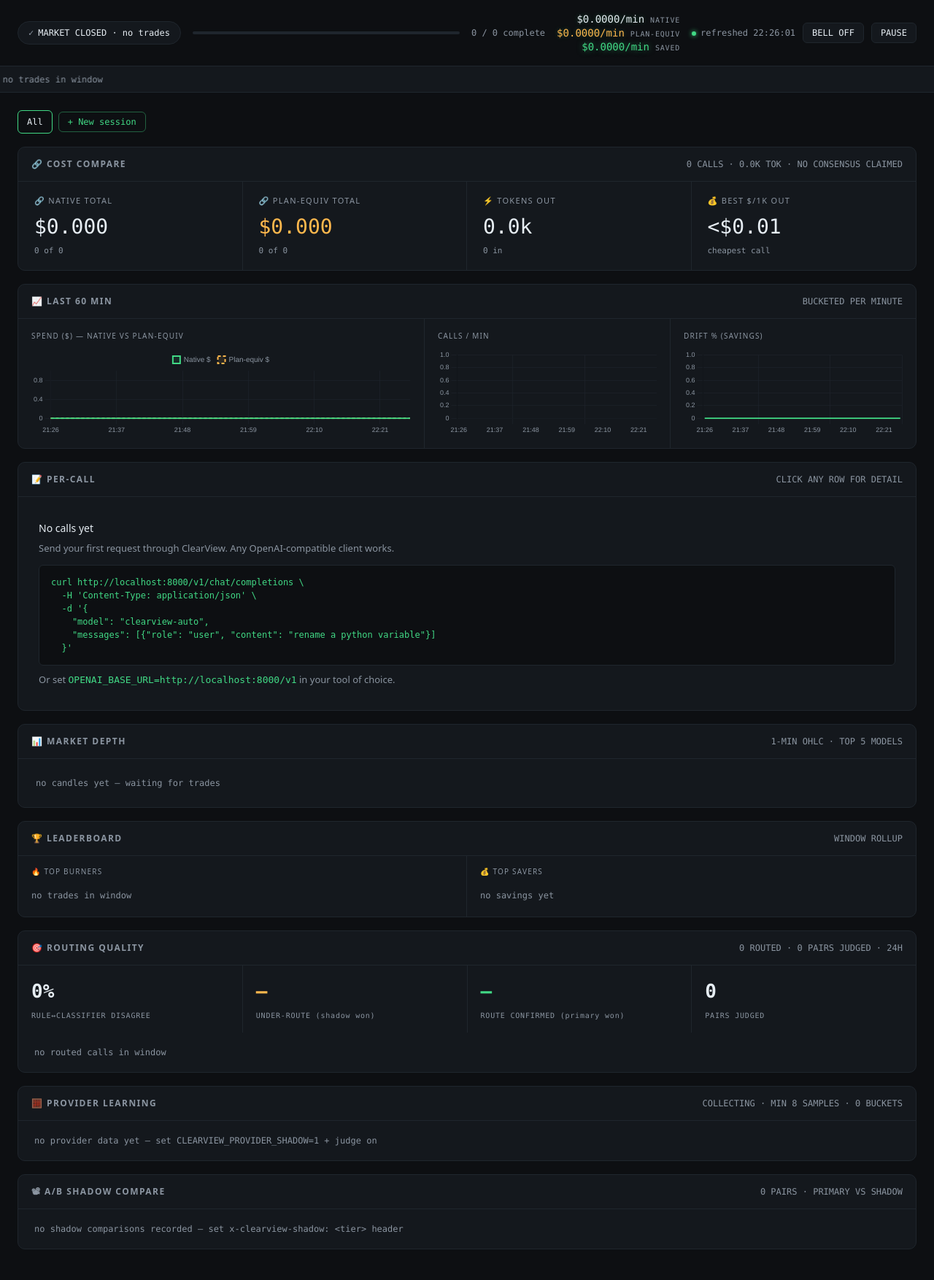
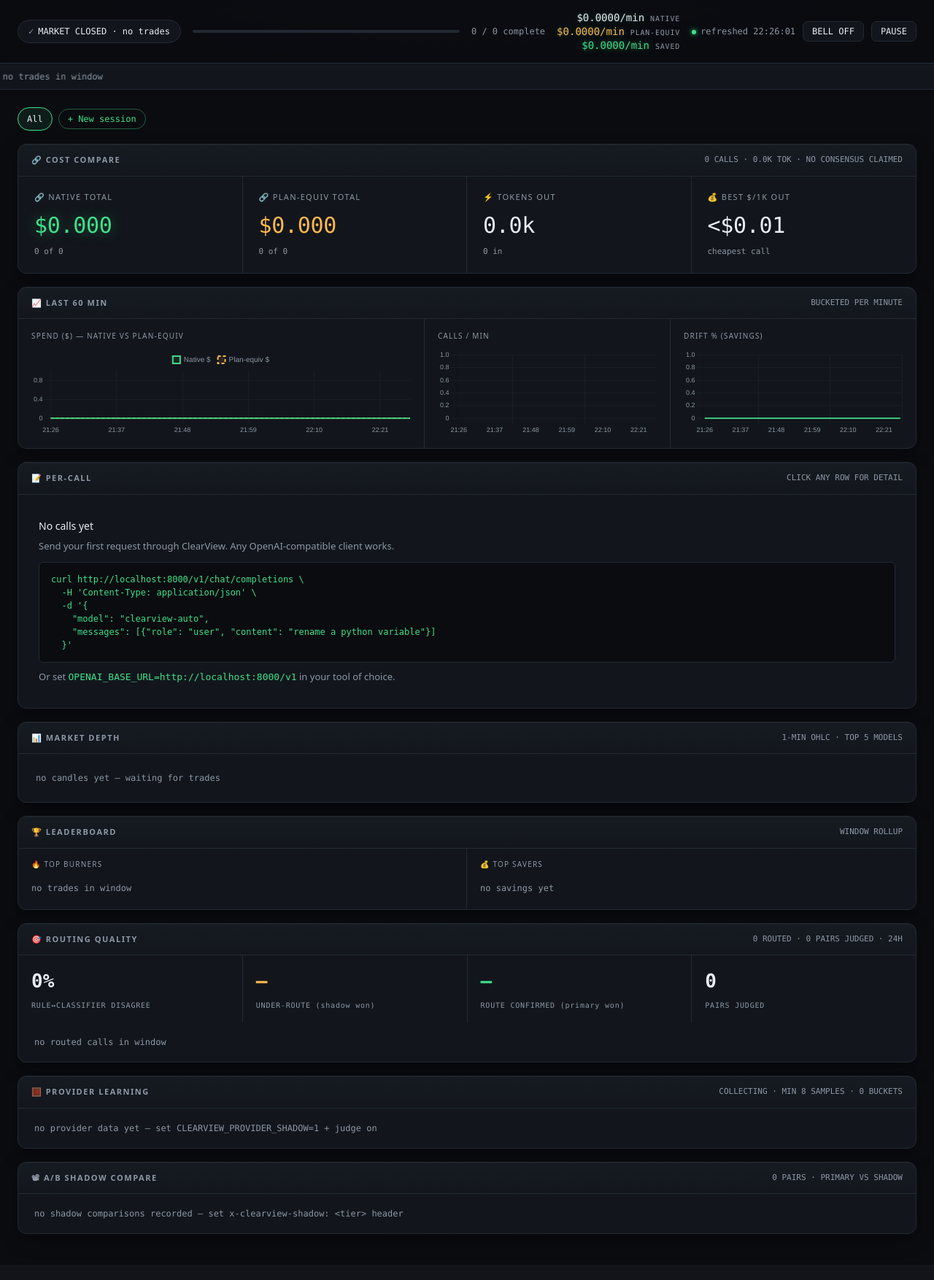
Before and after one commit to brezneyviegas/ClearView, a FastAPI app: page /admin/explorer in a window 1280 px wide. Shown: the whole page at 73% size. After the commit the page ends 1703 px from the top, so only its background shows below. Run offline with FastAPI, Linux system fonts and the light colour scheme; data that the repository does not hold is empty.

Commit message:
feat: one-command setup, docker, explorer polish, marketing assets
OSS onboarding pass, verified on a fresh clone with zero providers:

- Makefile (setup/run/doctor/test) — picks newest python >=3.11, clear
  error when missing; python -m app entrypoint
- Dockerfile + docker-compose (--profile local adds ollama); container
  verified serving the $0 mock with no keys
- .env.example rewritten: every knob documented, safe defaults
- first-run UX: clearview logger gets an INFO handler under plain
  uvicorn (root WARNING was swallowing startup hints); boot now logs
  explorer/chat URLs + doctor hint when no provider reachable
- README: rewritten Quick Start (make/manual/docker), dashboard
  screenshots
- explorer UI polish: deeper palette, sticky header, gradient panels,
  tabular numerals, zebra rows; fix: VALID_TIERS in JS lacked "local"
  so ollama rows showed no tier pill; added LOCAL tier styling
- Docs: LinkedIn post draft + dashboard screenshots

Co-Authored-By: Claude Fable 5 <noreply@anthropic.com>

```diff
--- a/app/main.py
+++ b/app/main.py
@@ -68,6 +68,16 @@ _TICKER_CACHE_TTL = 2.0
 @asynccontextmanager
 async def lifespan(app: FastAPI):
     global POLICY
+    # First-run UX: app loggers default to the root WARNING level under plain
+    # uvicorn, which would swallow the startup hints below. Give the clearview
+    # namespace an INFO handler unless the operator configured logging.
+    cv_log = logging.getLogger("clearview")
+    if not cv_log.handlers and not logging.getLogger().handlers:
+        h = logging.StreamHandler()
+        h.setFormatter(logging.Formatter("%(levelname)s:     %(message)s"))
+        cv_log.addHandler(h)
+        cv_log.setLevel(logging.INFO)
+        cv_log.propagate = False
     POLICY = load_policy()
     telemetry.init_db()
     teams.init_db()
@@ -77,6 +87,15 @@ async def lifespan(app: FastAPI):
     for tier, models in avail.items():
         if not models:
             log.warning("tier %s has zero available models given current env vars", tier)
+    host = os.environ.get("CLEARVIEW_HOST", "127.0.0.1")
+    host = "localhost" if host in ("0.0.0.0", "127.0.0.1") else host
+    port = os.environ.get("CLEARVIEW_PORT", "8000")
+    log.info("ClearView up — explorer: http://%s:%s/admin/explorer · chat: http://%s:%s/chat",
+             host, port, host, port)
+    n_real = sum(1 for ms in avail.values() for m in ms if not m.startswith("mock/"))
+    if n_real == 0:
+        log.info("no providers configured — requests will be served by the built-in "
+                 "$0 mock. Run `python -m app.doctor` to see what this machine can use.")
     yield
 
 
--- a/app/templates/explorer.html
+++ b/app/templates/explorer.html
@@ -5,46 +5,62 @@
 <title>ClearView · Cost Explorer</title>
 <style>
   :root {
-    --bg: #0d0f12; --panel: #14181d; --line: #1f262d;
-    --text: #e6edf3; --muted: #8b95a1; --accent: #41d985; --warn: #ffb84d; --pink: #ff6b9d;
+    --bg: #0a0c10; --panel: #12161c; --panel-2: #161b22; --line: #222a33;
+    --text: #e8eef5; --muted: #8d97a5; --accent: #3fe08a; --warn: #ffb84d; --pink: #ff6b9d;
+    --local: #58b7ff;
+    --accent-dim: rgba(63,224,138,.35);
     --mono: ui-monospace, SFMono-Regular, Menlo, monospace;
   }
   * { box-sizing: border-box; }
-  body { margin: 0; background: var(--bg); color: var(--text);
+  ::selection { background: rgba(63,224,138,.25); }
+  ::-webkit-scrollbar { width: 10px; height: 10px; }
+  ::-webkit-scrollbar-thumb { background: var(--line); border-radius: 99px;
+                              border: 2px solid var(--bg); }
+  ::-webkit-scrollbar-track { background: transparent; }
+  body { margin: 0; color: var(--text);
+         background: radial-gradient(1200px 500px at 50% -200px, #101723 0%, var(--bg) 60%) fixed;
          font: 13px/1.5 ui-sans-serif, system-ui, -apple-system, sans-serif; }
-  header { padding: 18px 24px; display: flex; align-items: center; gap: 16px;
-           border-bottom: 1px solid var(--line); }
+  header { padding: 16px 24px; display: flex; align-items: center; gap: 16px;
+           border-bottom: 1px solid var(--line);
+           background: rgba(10,12,16,.7); backdrop-filter: blur(6px);
+           position: sticky; top: 0; z-index: 20; }
   .pill { background: var(--panel); border: 1px solid var(--line); border-radius: 999px;
           padding: 6px 14px; font-family: var(--mono); font-size: 12px; }
   .pill .check { color: var(--accent); margin-right: 6px; }
   .progress { flex: 1; height: 4px; background: var(--line); border-radius: 999px; overflow: hidden; }
-  .progress > div { height: 100%; background: var(--accent); transition: width .3s; }
+  .progress > div { height: 100%; border-radius: 999px;
+                    background: linear-gradient(90deg, #2aa566, var(--accent));
+                    box-shadow: 0 0 8px var(--accent-dim); transition: width .3s; }
   .meta { color: var(--muted); font-family: var(--mono); font-size: 12px; }
   .header-actions { display: flex; gap: 10px; align-items: center; }
   .btn { background: var(--panel); border: 1px solid var(--line); color: var(--text);
-         padding: 6px 12px; border-radius: 6px; font-family: var(--mono); font-size: 12px;
-         cursor: pointer; }
-  .btn:hover { border-color: var(--accent); }
+         padding: 6px 12px; border-radius: 7px; font-family: var(--mono); font-size: 12px;
+         cursor: pointer; transition: border-color .15s, color .15s, box-shadow .15s; }
+  .btn:hover { border-color: var(--accent); box-shadow: 0 0 0 1px var(--accent-dim) inset; }
   .btn.warn { color: var(--warn); border-color: rgba(255,184,77,.4); }
   .btn.accent { color: var(--accent); border-color: rgba(65,217,133,.4); }
   .refresh-dot { display: inline-block; width: 6px; height: 6px; border-radius: 50%;
                  background: var(--accent); margin-right: 6px; vertical-align: middle;
                  box-shadow: 0 0 6px var(--accent); transition: background .3s, box-shadow .3s; }
   .refresh-dot.paused { background: var(--muted); box-shadow: none; }
-  main { padding: 24px; }
-  .panel { background: var(--panel); border: 1px solid var(--line); border-radius: 10px;
-           margin-bottom: 18px; }
-  .panel h2 { margin: 0; padding: 14px 18px; border-bottom: 1px solid var(--line);
-              font-size: 12px; letter-spacing: .12em; color: var(--muted); text-transform: uppercase;
+  main { padding: 24px; max-width: 1680px; margin: 0 auto; }
+  .panel { border: 1px solid var(--line); border-radius: 12px; margin-bottom: 18px;
+           background: linear-gradient(180deg, var(--panel-2) 0%, var(--panel) 48px);
+           box-shadow: 0 1px 0 rgba(255,255,255,.03) inset, 0 8px 24px rgba(0,0,0,.35);
+           overflow: hidden; }
+  .panel h2 { margin: 0; padding: 13px 18px; border-bottom: 1px solid var(--line);
+              font-size: 11px; letter-spacing: .14em; color: var(--muted); text-transform: uppercase;
               display: flex; justify-content: space-between; align-items: center; }
   .h2-meta { color: var(--muted); font-family: var(--mono); font-weight: normal; letter-spacing: 0; }
   .kpis { display: grid; grid-template-columns: repeat(4, 1fr); gap: 0; }
-  .kpi { padding: 18px 22px; border-right: 1px solid var(--line); }
+  .kpi { padding: 20px 22px; border-right: 1px solid var(--line); }
   .kpi:last-child { border-right: none; }
   .kpi-label { color: var(--muted); font-size: 11px; letter-spacing: .12em;
                text-transform: uppercase; display: flex; align-items: center; gap: 8px; }
-  .kpi-val { font-family: var(--mono); font-size: 28px; margin-top: 6px; }
-  .kpi-sub { color: var(--muted); font-size: 11px; margin-top: 4px; font-family: var(--mono); }
+  .kpi-val { font-family: var(--mono); font-size: 30px; margin-top: 8px;
+             font-variant-numeric: tabular-nums; letter-spacing: -.01em; }
+  .kpi:first-child .kpi-val { color: var(--accent); text-shadow: 0 0 18px var(--accent-dim); }
+  .kpi-sub { color: var(--muted); font-size: 11px; margin-top: 6px; font-family: var(--mono); }
   .badge { display: inline-block; background: rgba(255,184,77,.15); color: var(--warn);
            border: 1px solid rgba(255,184,77,.4); border-radius: 4px;
            padding: 2px 6px; font-size: 10px; font-family: var(--mono); margin-left: 8px; }
@@ -68,10 +87,12 @@
   .esc-flag { color: var(--warn); font-size: 10px; margin-left: 6px; }
   .session-tabs { display: flex; gap: 8px; margin-bottom: 18px; flex-wrap: wrap; align-items: center; }
   .session-tabs a, .session-tabs button { color: var(--muted); text-decoration: none; padding: 6px 12px;
-                    border: 1px solid var(--line); border-radius: 6px;
+                    border: 1px solid var(--line); border-radius: 999px;
                     font-family: var(--mono); font-size: 12px;
-                    background: transparent; cursor: pointer; }
-  .session-tabs a.active { color: var(--text); border-color: var(--accent); }
+                    background: transparent; cursor: pointer;
+                    transition: color .15s, border-color .15s, background .15s; }
+  .session-tabs a.active { color: var(--text); border-color: var(--accent);
+                           background: rgba(63,224,138,.08); }
   .session-tabs a:hover, .session-tabs button:hover { color: var(--text); }
   .session-tabs .new-session { color: var(--accent); border-color: rgba(65,217,133,.4); }
   .empty { padding: 32px 28px; color: var(--muted); }
@@ -746,7 +771,7 @@
     return v < 0.01 ? "<$0.01" : "$" + Number(v).toFixed(3);
   }
 
-  const VALID_TIERS = new Set(["cheap", "mid", "frontier", "cache"]);
+  const VALID_TIERS = new Set(["local", "cheap", "mid", "frontier", "cache"]);
   function normalizeTier(t) {
     const s = String(t || "").toLowerCase();
     return VALID_TIERS.has(s) ? s : null;
```
Also changed, not shown: other parts of app/templates/explorer.html (+15 -7 lines), Docs/Checklist.md (+25 -0 lines), app/__main__.py (added, +11 -0 lines), docker-compose.yml (added, +28 -0 lines), README.md, 5 other files.
